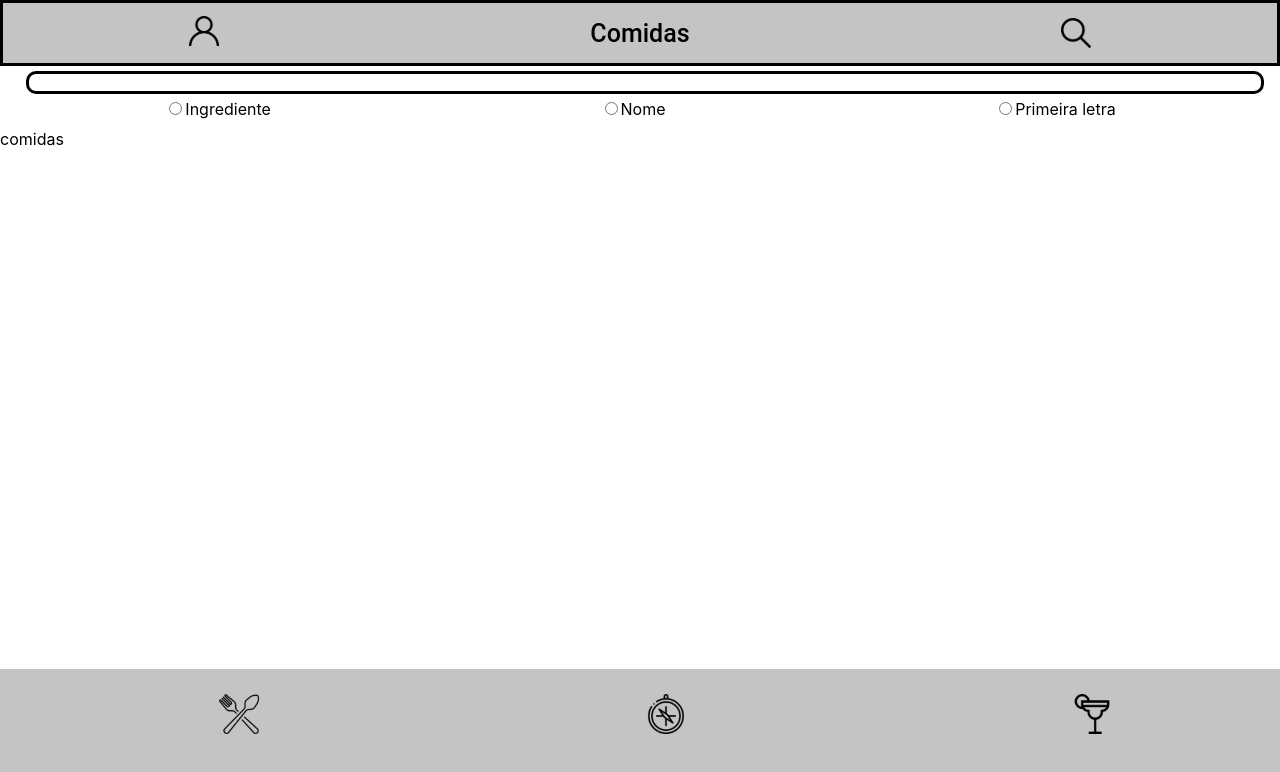
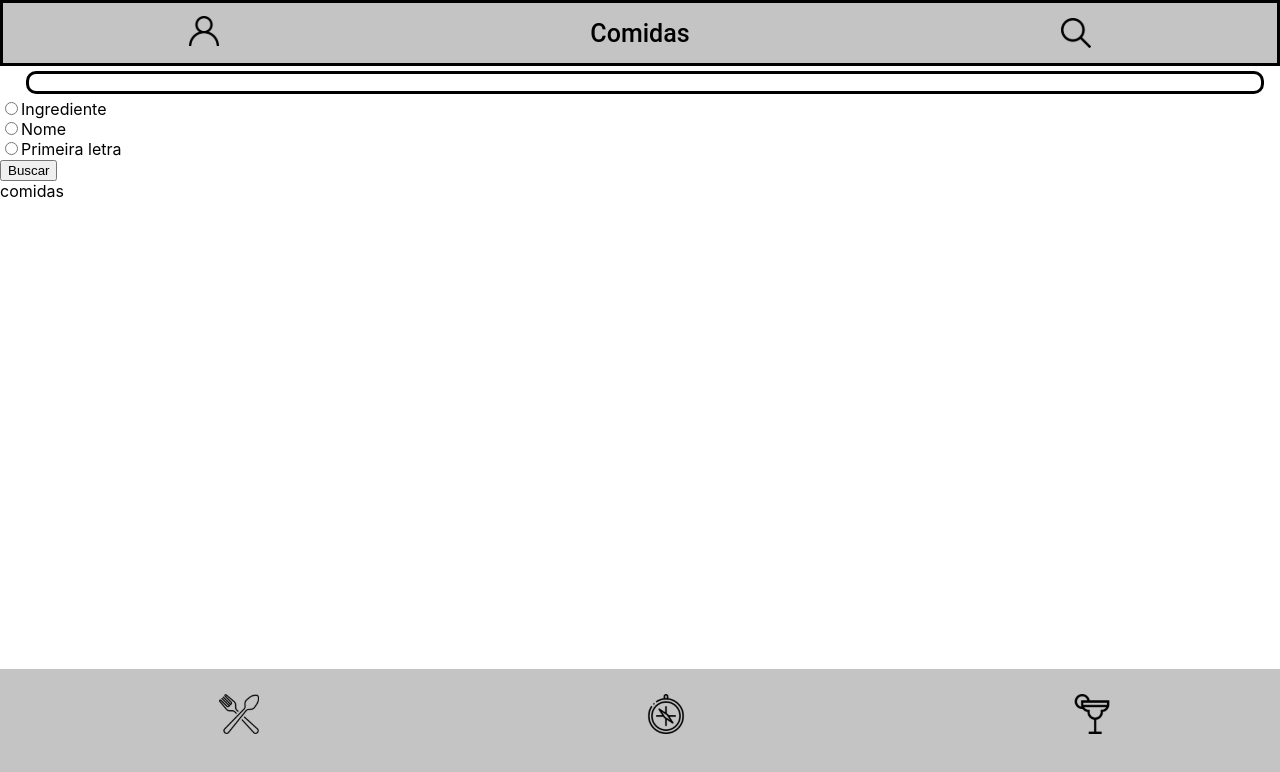
Before and after one commit to tryber/sd-05-recipes-app-11, a React (Create React App) app: page /comidas in a window 1280 px wide. Shown: the top 772 px of the page. Built offline with nearby package versions, Linux system fonts and the light colour scheme.

Commit message:
teste Header

```diff
--- a/src/Components/Barra de Busca - Header/BarraBuscaHeader.jsx
+++ b/src/Components/Barra de Busca - Header/BarraBuscaHeader.jsx
@@ -3,13 +3,17 @@ import PropTypes from 'prop-types';
 import HeaderBusca from './Header';
 import Search from './Search';
 import Options from './Options';
+import BottonBuscar from './BottonBuscar';
 
 export default function BarraBuscaHeader(props) {
   return (
     <div className="Bar-Busca-Header-column">
       <HeaderBusca title={props.title} />
-      <Search />
-      <Options />
+      <div>
+        <Search />
+        <Options />
+      </div>
+      <BottonBuscar />
     </div>
   );
 }
--- /dev/null
+++ b/src/Components/Barra de Busca - Header/BottonBuscar.jsx
@@ -0,0 +1,9 @@
+import React from 'react'
+
+export default function BottonBuscar() {
+  return (
+    <div data-testid="exec-search-btn">
+      <button>Buscar</button>
+    </div>
+  )
+}
--- a/src/Components/Barra de Busca - Header/Options.jsx
+++ b/src/Components/Barra de Busca - Header/Options.jsx
@@ -4,13 +4,21 @@ const options = ['Ingrediente', 'Nome', 'Primeira letra'];
 /* const idOptions = ['ingredient-search-radio',]; */
 export default function Options() {
   return (
-    <div className="search-top-btn">
-      {options.map((el) => (
+    <div className="search-radio">
         <div>
-          <input id={el} key={el} data-testid="search-top-btn" type="radio" value={el} name={'options'} />
-          <label htmlFor={el}>{el}</label>
+          <div>
+            <input id="Ingrediente" key="Ingrediente" data-testid="ingredient-search-radio" type="radio" value="Ingrediente" name="Ingrediente" />
+            <label htmlFor="Ingrediente">Ingrediente</label>
+          </div>
+          <div>
+            <input id="Nome" key="Nome" data-testid="name-search-radio" type="radio" value="Nome" name="Nome" />
+            <label htmlFor="Nome">Nome</label>
+          </div>
+          <div>
+            <input id="Primeira letra" key="Primeira letra" data-testid="first-letter-search-radio" type="radio" value="Primeira letra" name="Primeira letra" />
+            <label htmlFor="Primeira letra">Primeira letra</label>
+          </div>
         </div>
-      ))}
     </div>
   );
 }
```
Also changed, not shown: 1 other file (tests, documents, lock files or other folders).
